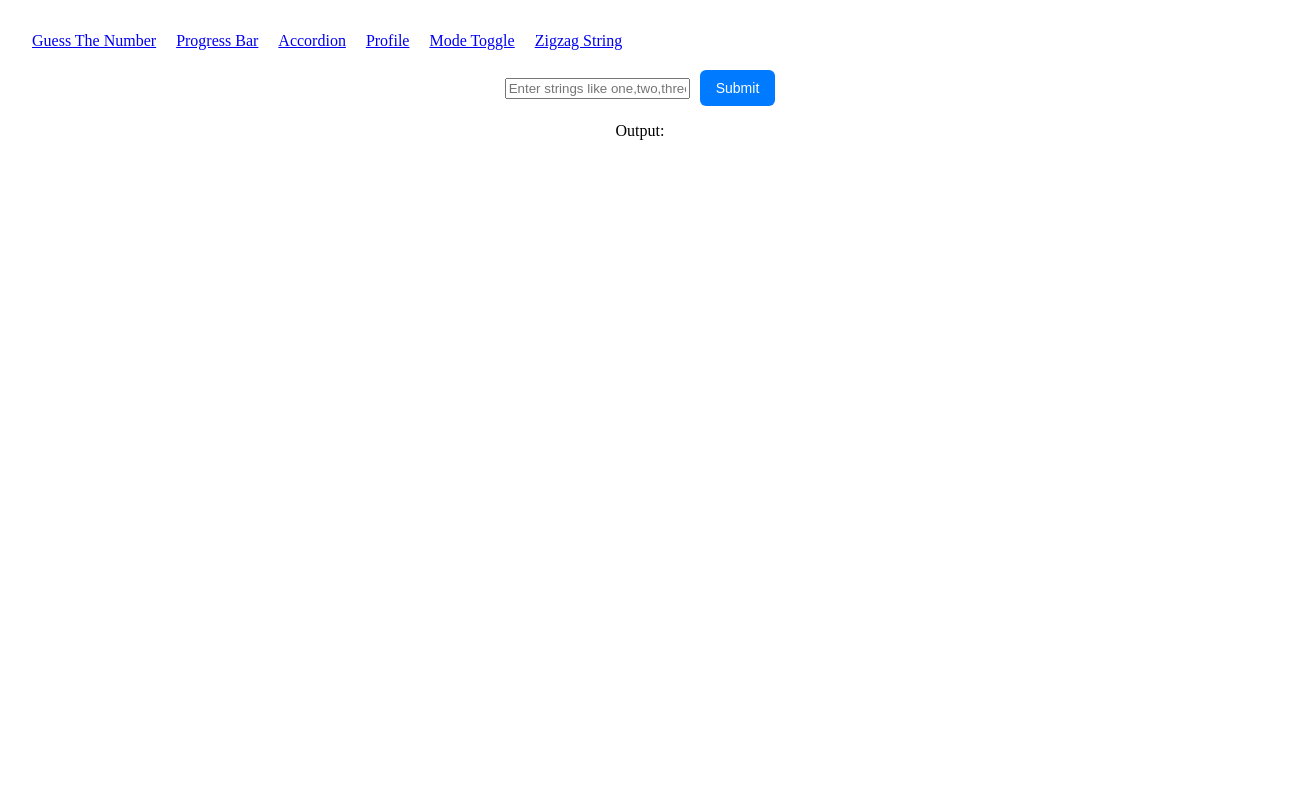
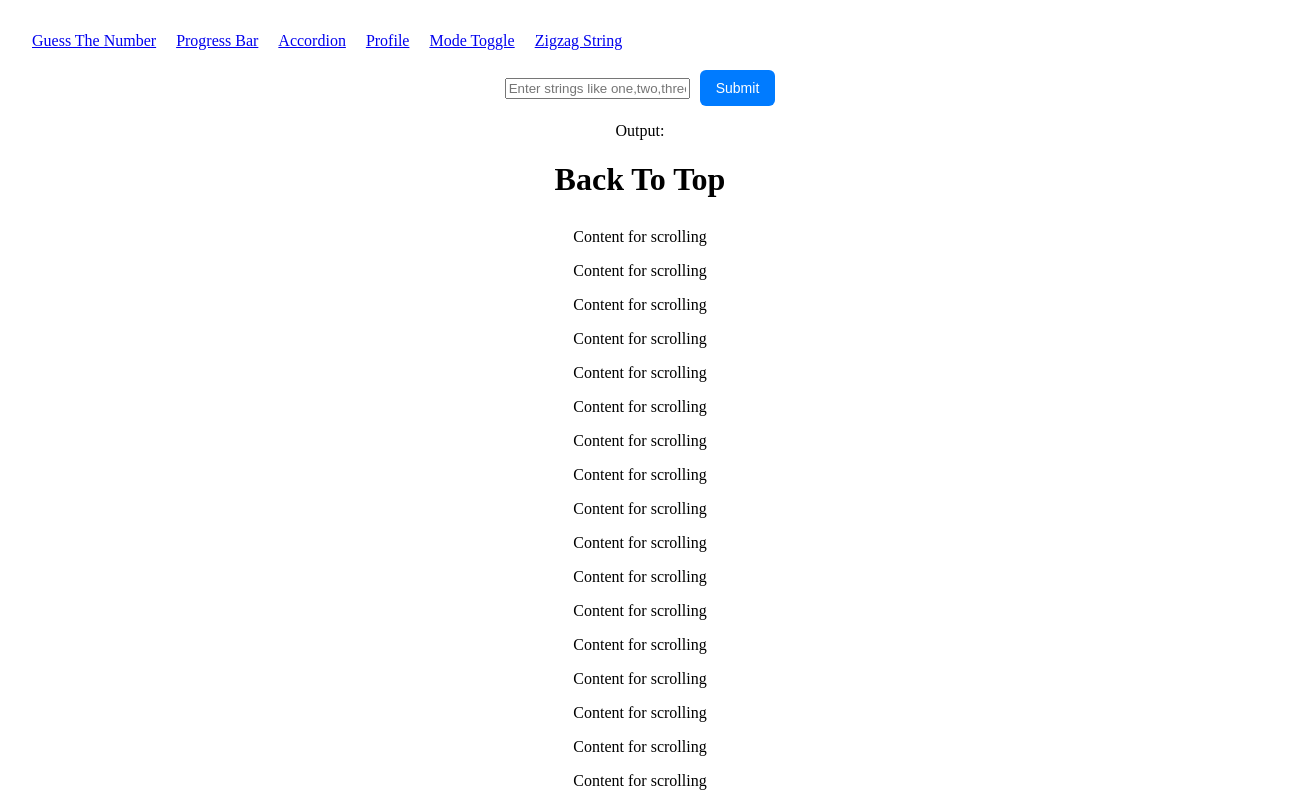
Before and after one commit to Gk-learner/dev-lab, a React (Vite) app: page /zigzag-string in a window 1280 px wide. Shown: the top 800 px of the page, 1312 px wide, since content can reach past the window. Built offline with nearby package versions, Linux system fonts and the light colour scheme.

Commit message:
Added back to top

```diff
--- a/src/App.jsx
+++ b/src/App.jsx
@@ -101,11 +101,12 @@ import Navbar from './Navbar.jsx'
 import ProgressBar from './ProgressBar.jsx'
 import GuessTheNumber from './GuessTheNumber.jsx'
 import ModeToggle from './ModeToggle.jsx'
+import ScrollToTop from './ScrollToTop.jsx'
 
 function App() {
   return (
 
-    <Router>
+    <><Router>
       <Navbar />
       <Routes>
         <Route path="/" element={<GuessTheNumber />} />
@@ -115,7 +116,7 @@ function App() {
         <Route path="/mode-toggle" element={<ModeToggle />} />
         <Route path="/zigzag-string" element={<ZigzagString />} />
       </Routes>
-    </Router>
+    </Router><ScrollToTop /></>
   )
 }
 
--- /dev/null
+++ b/src/ScrollToTop.jsx
@@ -0,0 +1,44 @@
+import { useEffect, useState } from "react";
+
+function BackToTop() {
+  const [isVisible, setIsVisible] = useState(false);
+
+  useEffect(() => {
+    const handleScroll = () => {
+      setIsVisible(window.scrollY > 10);
+    };
+    window.addEventListener("scroll", handleScroll);
+    return () => window.removeEventListener("scroll", handleScroll);
+  }, []);
+
+  function scrollToTop() {
+    window.scrollTo({ top: 0, behavior: "smooth" });
+  }
+
+  return (
+    <div className="backToTop">
+      <h1>Back To Top</h1>
+
+      <div>
+        {Array.from({ length: 20 }).map((_, i) => (
+          <p key={i}>Content for scrolling</p>
+        ))}
+      </div>
+
+      <div className="container">
+        {isVisible && (
+          <button
+            className="backtotop-btn"
+            style={{ position: "fixed", bottom: "20px", right: "20px" }}
+            onClick={scrollToTop}
+            data-testid="back-to-top-btn"
+          >
+            Back to Top
+          </button>
+        )}
+      </div>
+    </div>
+  );
+}
+
+export default BackToTop;
```
